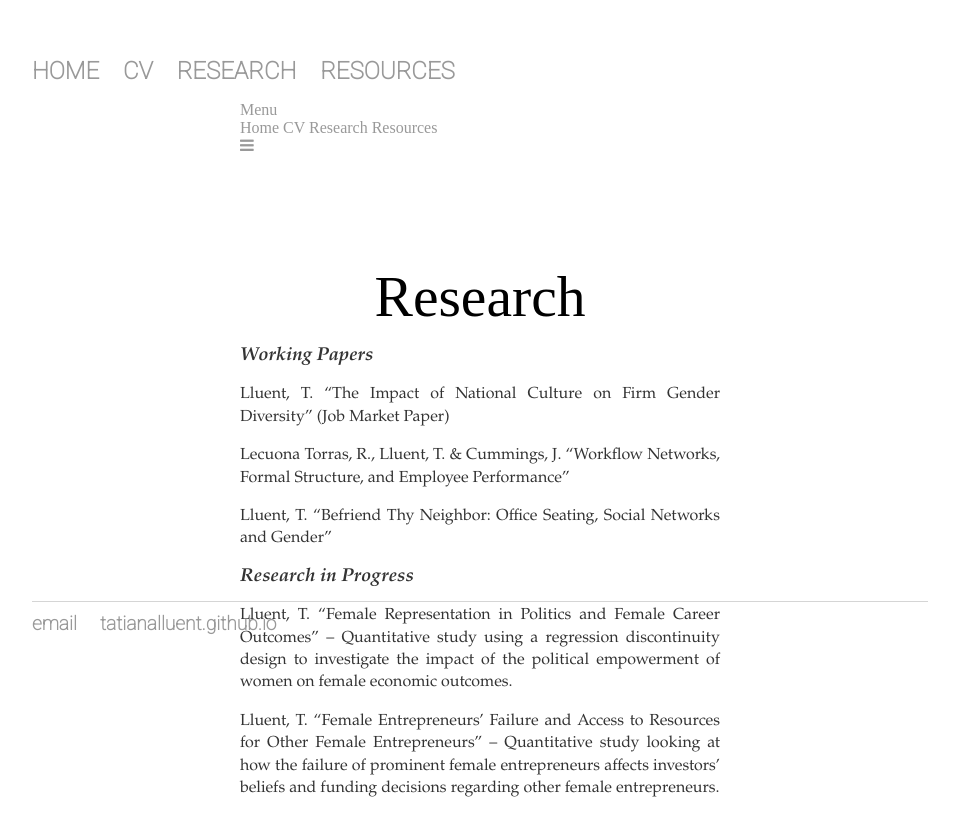
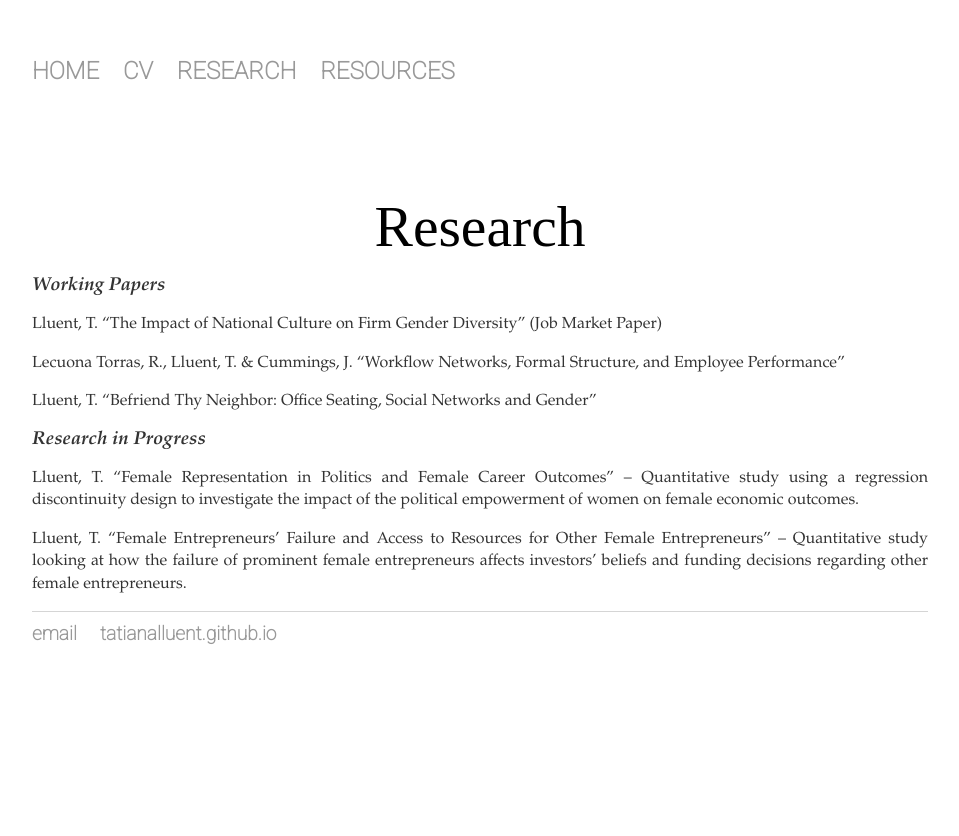
Before and after one commit to tatianalluent/tatianalluent.github.io, a Jekyll site: the page built from research/index.html, in a window 1280 px wide. Shown: the top 836 px of the page, without its empty margins (160-1119 px from the left). Built offline with Jekyll 4.4.1, drawn with Linux system fonts in a browser that asks for light colours.

Commit message:
revert bef mobile menu changes

```diff
--- a/_layouts/default.html
+++ b/_layouts/default.html
@@ -7,58 +7,7 @@
 			<link href="https://fonts.googleapis.com/css2?family=Roboto:wght@100&display=swap" rel="stylesheet">
 			<meta name="google-site-verification" content="msTi-kAb44xrECDngLApS583PXlpBxdNUmMQ9nvwybw" />
 			<meta name="viewport" content="width=device-width, initial-scale=1">
-			<link rel="stylesheet" href="https://cdnjs.cloudflare.com/ajax/libs/font-awesome/4.7.0/css/font-awesome.min.css">
 
-			<style>
-			body {
-			  font-family: "Times New Roman", "Times", serif;
-			}
-
-			.mobile-container {
-			  max-width: 480px;
-			  margin: auto;
-			  height: 500px;
-			  color: black;
-			  border-radius: 10px;
-			}
-			@media only screen and (max-width: 620px) {
-				.topnav {
-				  overflow: hidden;
-				  background-color: black;
-				  position: relative;
-				}
-
-				.topnav #myLinks {
-				  display: none;
-				}
-
-				.topnav a {
-				  color: white;
-				  padding: 14px 16px;
-				  text-decoration: none;
-				  font-size: 17px;
-				  display: block;
-				}
-
-				.topnav a.icon {
-				  background: black;
-				  display: block;
-				  position: absolute;
-				  right: 0;
-				  top: 0;
-				}
-
-				.topnav a:hover {
-				  background-color: #404040;
-				  color: white;
-				}
-
-				.active {
-				  background-color: black;
-				  color: white;
-				}
-			}
-			</style>
 		</head>
 		<body>
 			<nav>
@@ -70,45 +19,18 @@
 	    		</ul>
 			</nav>
 
-			<!-- Simulate a smartphone / tablet -->
-			<div class="mobile-container">
-
-			<!-- Top Navigation Menu -->
-			<div class="topnav">
-			  <a href="/" class="active">Menu</a>
-			  <div id="myLinks">
-			    <a href="/">Home</a>
-			    <a href="{{site.baseurl}}/docs/pdfs/Academic Resume_Tatiana LLUENT_WF.pdf" target="_blank">CV</a>
-			    <a href="/research">Research</a>
-			    <a href="/resources">Resources</a>
-			  </div>
-			  <a href="javascript:void(0);" class="icon" onclick="myFunction()">
-			    <i class="fa fa-bars"></i>
-			  </a>
-			</div>
-
 			<div class="container">
 
 			{{ content }}
 
 			</div><!-- /.container -->
-			<!-- End smartphone / tablet look -->
-			</div>
+
 			<footer>
 	    		<ul>
 	        		<li><a href="mailto:tatiana.lluent@gmail.com">email</a></li>
             			<li><a href="https://tatianalluent.github.io">tatianalluent.github.io</a></li>
 			</ul>
 			</footer>
-			<script>
-			function myFunction() {
-			  var x = document.getElementById("myLinks");
-			  if (x.style.display === "block") {
-			    x.style.display = "none";
-			  } else {
-			    x.style.display = "block";
-			  }
-			}
-			</script>
+
 		</body>
 	</html>
```
